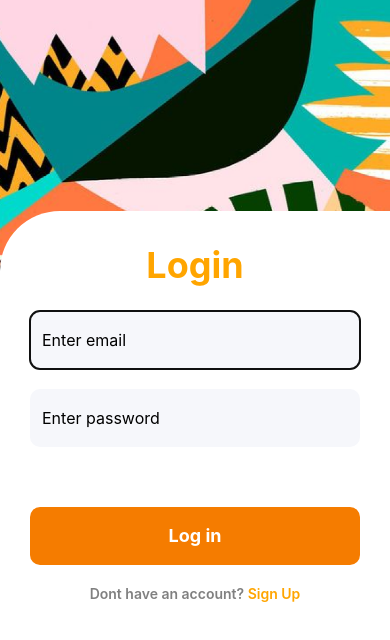
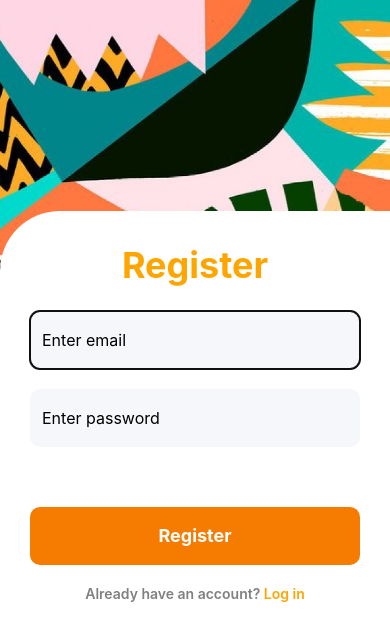
Before and after one commit to hristo-darlyanov/ReactChatApp, a React Native app: screen /Register in a window 390 px wide. Shown: the top 640 px of the page. Built offline with nearby package versions, Linux system fonts and the light colour scheme.

Commit message:
Created style for RegisterView.js and HomeView.js

```diff
--- a/App.js
+++ b/App.js
@@ -1,17 +1,20 @@
-import React from 'react';
+import React, { createContext } from 'react';
 import { StatusBar } from 'expo-status-bar';
 import { StyleSheet, Text, View } from 'react-native';
 import { createNativeStackNavigator } from '@react-navigation/native-stack';
 import { NavigationContainer } from '@react-navigation/native';
 import ChatView from './view/ChatView';
 import LoginView from './view/LoginView';
+import RegisterView from './view/RegisterView';
+import HomeView from './view/HomeView'
 
 const Stack = createNativeStackNavigator()
+const AuthenticatedUserContext = createContext()
 
 function ChatStack() {
   return (
     <Stack.Navigator screenOptions={{headerShown: false}}>
-      <Stack.Screen name="Login" component={LoginView}/>
+      <Stack.Screen name="Register" component={RegisterView}/>
       {/* <Stack.Screen name="Chat" component={ChatView}/> */}
     </Stack.Navigator>
   );
--- /dev/null
+++ b/Colors.js
@@ -0,0 +1,6 @@
+export default {
+    primary: '#f57c00',
+    gray: '#C5C5C7',
+    mediumGray: '#F6F7FB',
+    lightGray: '#FAFAFA'
+};
--- a/view/HomeView.js
+++ b/view/HomeView.js
@@ -0,0 +1,69 @@
+import React, { useEffect } from "react";
+import { View, TouchableOpacity, Text, Image, StyleSheet } from "react-native";
+import { useNavigation } from "@react-navigation/native";
+import { FontAwesome } from '@expo/vector-icons';
+import colors from '../Colors';
+import { Entypo } from '@expo/vector-icons';
+const catImageUrl = "https://i.guim.co.uk/img/media/26392d05302e02f7bf4eb143bb84c8097d09144b/446_167_3683_2210/master/3683.jpg?width=1200&height=1200&quality=85&auto=format&fit=crop&s=49ed3252c0b2ffb49cf8b508892e452d";
+
+const HomeView = () => {
+
+    const navigation = useNavigation();
+
+    useEffect(() => {
+        navigation.setOptions({
+            headerLeft: () => (
+                <FontAwesome name="search" size={24} color={colors.gray} style={{marginLeft: 15}}/>
+            ),
+            headerRight: () => (
+                <Image
+                    source={{ uri: catImageUrl }}
+                    style={{
+                        width: 40,
+                        height: 40,
+                        marginRight: 15,
+                    }}
+                />
+            ),
+        });
+    }, [navigation]);
+
+    return (
+        <View style={styles.container}>
+            <TouchableOpacity
+                onPress={() => navigation.navigate("Chat")}
+                style={styles.chatButton}
+            >
+                <Entypo name="chat" size={24} color={colors.lightGray} />
+            </TouchableOpacity>
+        </View>
+    );
+    };
+
+    export default HomeView;
+
+    const styles = StyleSheet.create({
+        container: {
+            flex: 1,
+            justifyContent: 'flex-end',
+            alignItems: 'flex-end',
+            backgroundColor: "#fff",
+        },
+        chatButton: {
+            backgroundColor: colors.primary,
+            height: 50,
+            width: 50,
+            borderRadius: 25,
+            alignItems: 'center',
+            justifyContent: 'center',
+            shadowColor: colors.primary,
+            shadowOffset: {
+                width: 0,
+                height: 2,
+            },
+            shadowOpacity: .9,
+            shadowRadius: 8,
+            marginRight: 20,
+            marginBottom: 50,
+        }
+    });
--- a/view/RegisterView.js
+++ b/view/RegisterView.js
@@ -0,0 +1,111 @@
+import { Alert, StyleSheet, Text, View, Image, TextInput, TouchableOpacity } from 'react-native'
+import React, { useState } from 'react'
+import { auth } from '../config/Firebase'
+import { SafeAreaView } from 'react-native-safe-area-context';
+
+const backImage = require("../assets/backImage.png");
+
+export default function RegisterView({navigation}){
+    const [email, setEmail] = useState("");
+    const [password, setPassword] = useState("");
+
+    const handleLogin = () => {
+        if (email !== "" && password !== ""){
+            auth
+            .createUserWithEmailAndPassword(email, password)
+            .then(() => console.log("Sign Up succeeded"))
+            .catch(err => Alert.alert(err.message));
+        }
+    }
+
+    return (
+        <View style={styles.container}>
+            <Image source={backImage} style={styles.backImage}/>
+            <View style={styles.whiteSheet}/>
+            <SafeAreaView style={styles.form}>
+              <Text style={styles.title}>Register</Text>
+              <TextInput
+                style={styles.input}
+                placeholder='Enter email'
+                autoCapitalize='none'
+                keyboardType='email-address'
+                textContentType='emailAddress'
+                autoFocus={true}
+                value={email}
+                onChangeText={(text) => setEmail(text)}/>
+              <TextInput
+                style={styles.input}
+                placeholder='Enter password'
+                autoCapitalize='none'
+                autoCorrect={false}
+                secureTextEntry={true}
+                textContentType='password'
+                value={password}
+                onChangeText={(text) => setPassword(text)}/>
+
+            <TouchableOpacity style={styles.button} onPress={handleLogin}>
+              <Text style={{fontWeight: 'bold', color:'#fff', fontSize: 18}}>Register</Text>
+            </TouchableOpacity>
+
+            <View
+            style={{marginTop: 20, flexDirection: 'row', alignItems: 'center', alignSelf: 'center'}}>
+              <Text style={{color: 'gray', fontWeight: '600', fontSize: 14}}>Already have an account? </Text>
+              <TouchableOpacity onPress={() => navigation.navigate("LoginView")}>
+                <Text style={{color: 'orange', fontWeight: '600', fontSize: 14}}>Log in</Text>
+              </TouchableOpacity>
+            </View>
+
+            </SafeAreaView>
+        </View>
+    )
+}
+
+const styles = StyleSheet.create({
+    container: {
+      flex: 1,
+      backgroundColor: "#fff",
+    },
+    title: {
+      fontSize: 36,
+      fontWeight: 'bold',
+      color: "orange",
+      alignSelf: "center",
+      paddingBottom: 24,
+    },
+    input: {
+      backgroundColor: "#F6F7FB",
+      height: 58,
+      marginBottom: 20,
+      fontSize: 16,
+      borderRadius: 10,
+      padding: 12,
+    },
+    backImage: {
+      width: "100%",
+      height: 340,
+      position: "absolute",
+      top: 0,
+      resizeMode: 'cover',
+    },
+    whiteSheet: {
+      width: '100%',
+      height: '75%',
+      position: "absolute",
+      bottom: 0,
+      backgroundColor: '#fff',
+      borderTopLeftRadius: 60,
+    },
+    form: {
+      flex: 1,
+      justifyContent: 'center',
+      marginHorizontal: 30,
+    },
+    button: {
+      backgroundColor: '#f57c00',
+      height: 58,
+      borderRadius: 10,
+      justifyContent: 'center',
+      alignItems: 'center',
+      marginTop: 40,
+    },
+  });
```
